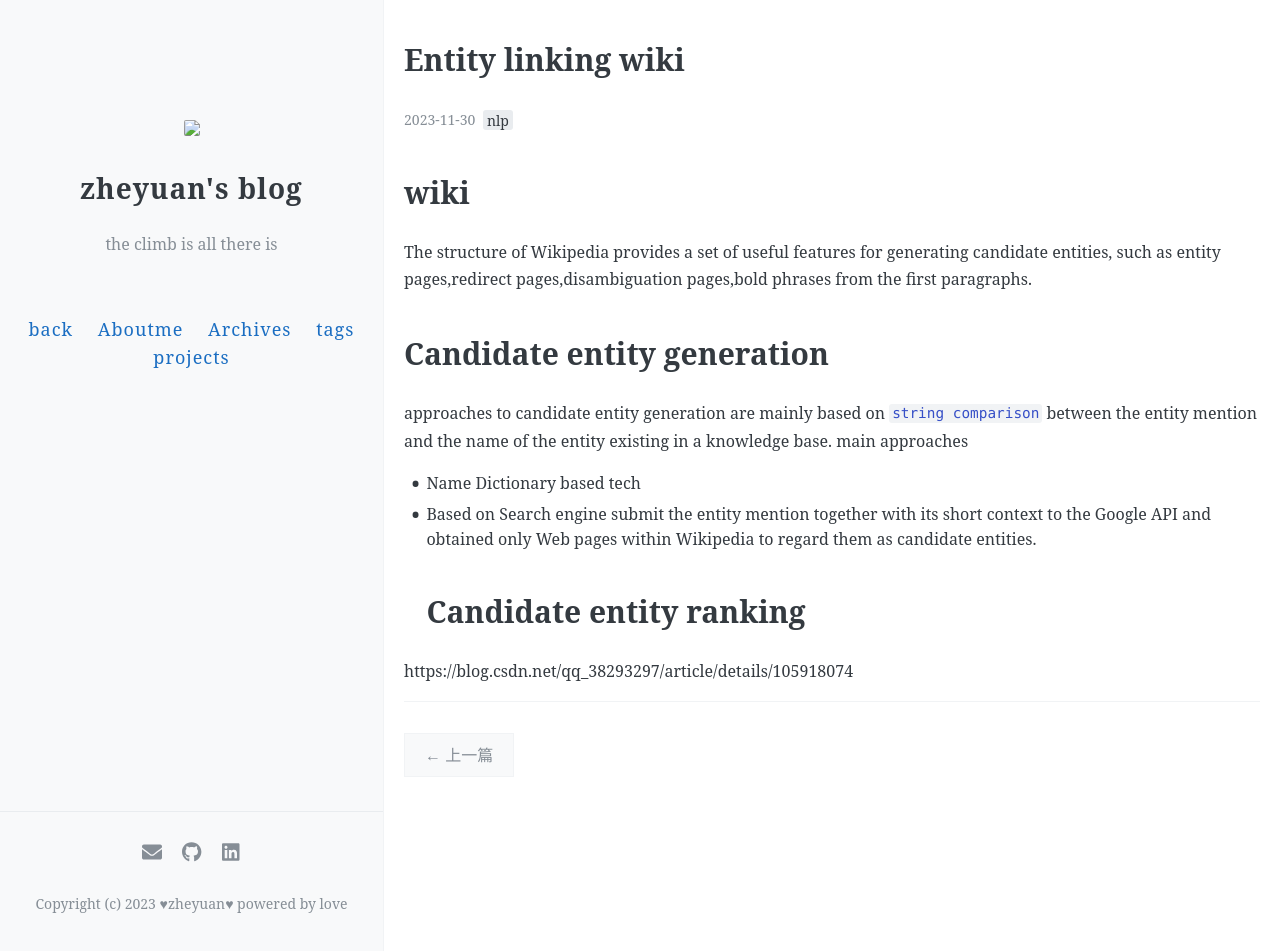
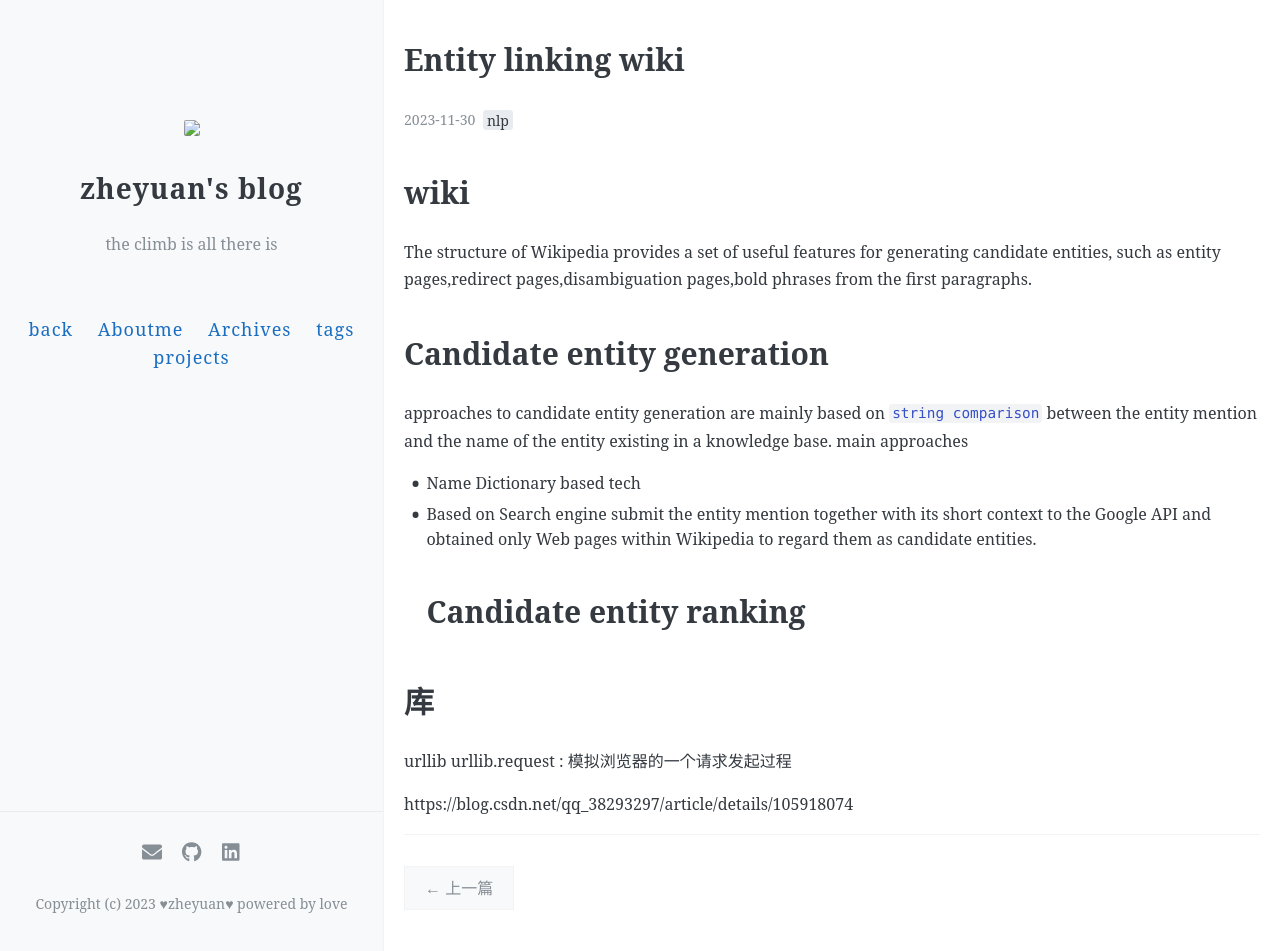
Before and after one commit to zhang-mickey/zhang-mickey.github.io, a Jekyll site: the page built from _posts/2023-11-30-Entity linking wiki.md, in a window 1280 px wide and 951 px high. Built offline with Jekyll 4.4.1, drawn with Linux system fonts in a browser that asks for light colours; comment, search, counter and statistics services are not loaded.

Commit message:
Update 2023-11-30-Entity linking wiki.md

```diff
--- a/_posts/2023-11-30-Entity linking wiki.md
+++ b/_posts/2023-11-30-Entity linking wiki.md
@@ -18,5 +18,8 @@ submit the entity mention together with its short context to the Google API and
 
 
 
+# 库
+urllib
+urllib.request : 模拟浏览器的一个请求发起过程
 
 https://blog.csdn.net/qq_38293297/article/details/105918074
```
